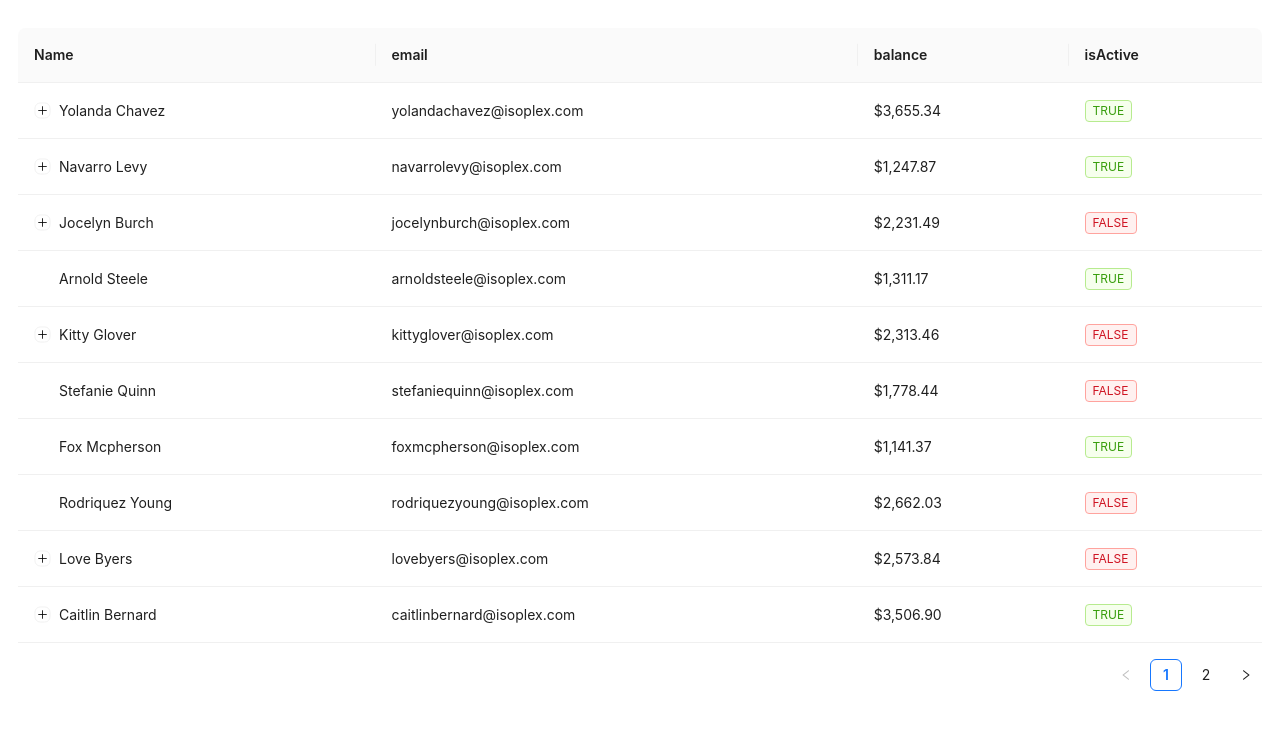
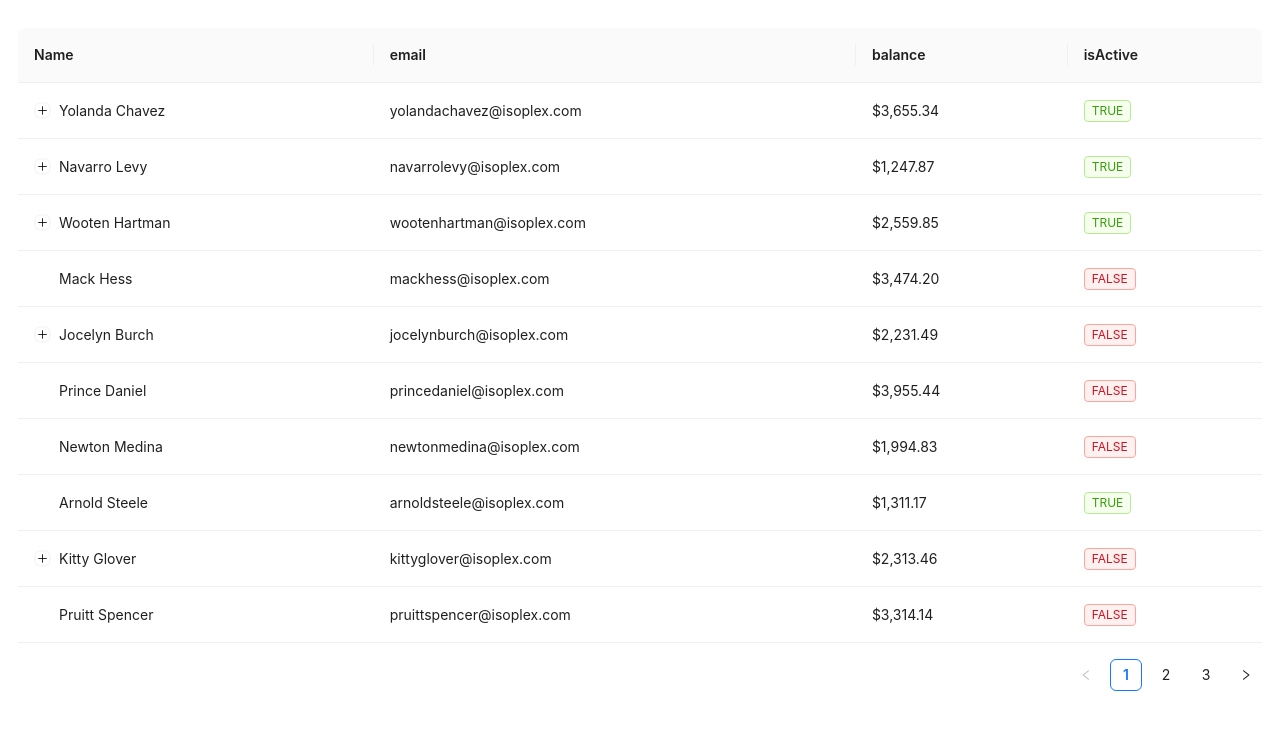
Before and after one commit to NickPaferov/Severstal-tabs, a React (Create React App) app: page / in a window 1280 px wide. Shown: the top 730 px of the page. Built offline with nearby package versions, Linux system fonts and the light colour scheme.

Commit message:
fix: ParentChildTable refactoring

```diff
--- a/src/components/ParentChildTable/ParentChildTable.tsx
+++ b/src/components/ParentChildTable/ParentChildTable.tsx
@@ -1,5 +1,6 @@
 import { Table } from "antd";
 import { useState } from "react";
+import { useSorting } from "../../hooks/useSorting";
 import { IColumn, IUser, SortedColumn } from "../../types";
 import SidePanel from "../SidePanel/SidePanel";
 
@@ -10,24 +11,14 @@ const ParentChildTable = ({
   users: IUser[];
   columns: IColumn[];
 }) => {
-  const [sortedColumn, setSortedColumn] = useState<SortedColumn | null>(null);
-  const [sortedOrder, setSortedOrder] = useState<"asc" | "desc">("asc");
+  const { sortedColumn, sortedOrder, handleSort } = useSorting();
   const [selectedUser, setSelectedUser] = useState<IUser | null>(null);
   const [isSidePanelOpen, setIsSidePanelOpen] = useState(false);
 
-  const handleSort = (column: IColumn) => {
-    if (["name", "balance", "isActive"].includes(column.key)) {
-      const isAsc = sortedColumn === column.key && sortedOrder === "asc";
-      const newSortedOrder = isAsc ? "desc" : "asc";
-      setSortedColumn(column.key as SortedColumn);
-      setSortedOrder(newSortedOrder);
-    }
-  };
-
   const getObjChildren = (data: IUser[]) => {
     return data.reduce((obj: { [key: number]: IUser[] }, item) => {
-      item.key = item.id;
-      const index = item.parentId;
+      const newItem = { ...item, key: item.id };
+      const index = newItem.parentId;
 
       !obj[index] ? (obj[index] = [item]) : obj[index].push(item);
 
@@ -37,15 +28,15 @@ const ParentChildTable = ({
 
   const addChildren = (data: IUser[]) => {
     const objChildren = getObjChildren(data);
-    data.forEach((row) => {
+    return data.map((row) => {
       const indexRow = row.id;
 
       if (objChildren[indexRow]) {
-        row.children = objChildren[indexRow];
-        delete objChildren[indexRow];
+        return { ...row, children: objChildren[indexRow] };
       }
+
+      return row;
     });
-    return objChildren;
   };
 
   const getTableData = (data: IUser[]) => {
@@ -53,7 +44,7 @@ const ParentChildTable = ({
     const parentKeys = Object.keys(objChildren);
 
     return parentKeys.reduce((arr: IUser[], key) => {
-      return arr.concat(objChildren[+key]);
+      return arr.concat(objChildren[parseInt(key, 10)]);
     }, []);
   };
 
--- /dev/null
+++ b/src/hooks/useSorting.ts
@@ -0,0 +1,18 @@
+import { useState } from "react";
+import {IColumn, SortedColumn } from "../types";
+
+export const useSorting = () => {
+    const [sortedColumn, setSortedColumn] = useState<SortedColumn | null>(null);
+    const [sortedOrder, setSortedOrder] = useState<"asc" | "desc">("asc");
+
+    const handleSort = (column: IColumn) => {
+        if (["name", "balance", "isActive"].includes(column.key)) {
+            const isAsc = sortedColumn === column.key && sortedOrder === "asc";
+            const newSortedOrder = isAsc ? "desc" : "asc";
+            setSortedColumn(column.key as SortedColumn);
+            setSortedOrder(newSortedOrder);
+        }
+    };
+
+    return { sortedColumn, sortedOrder, handleSort };
+};
```
